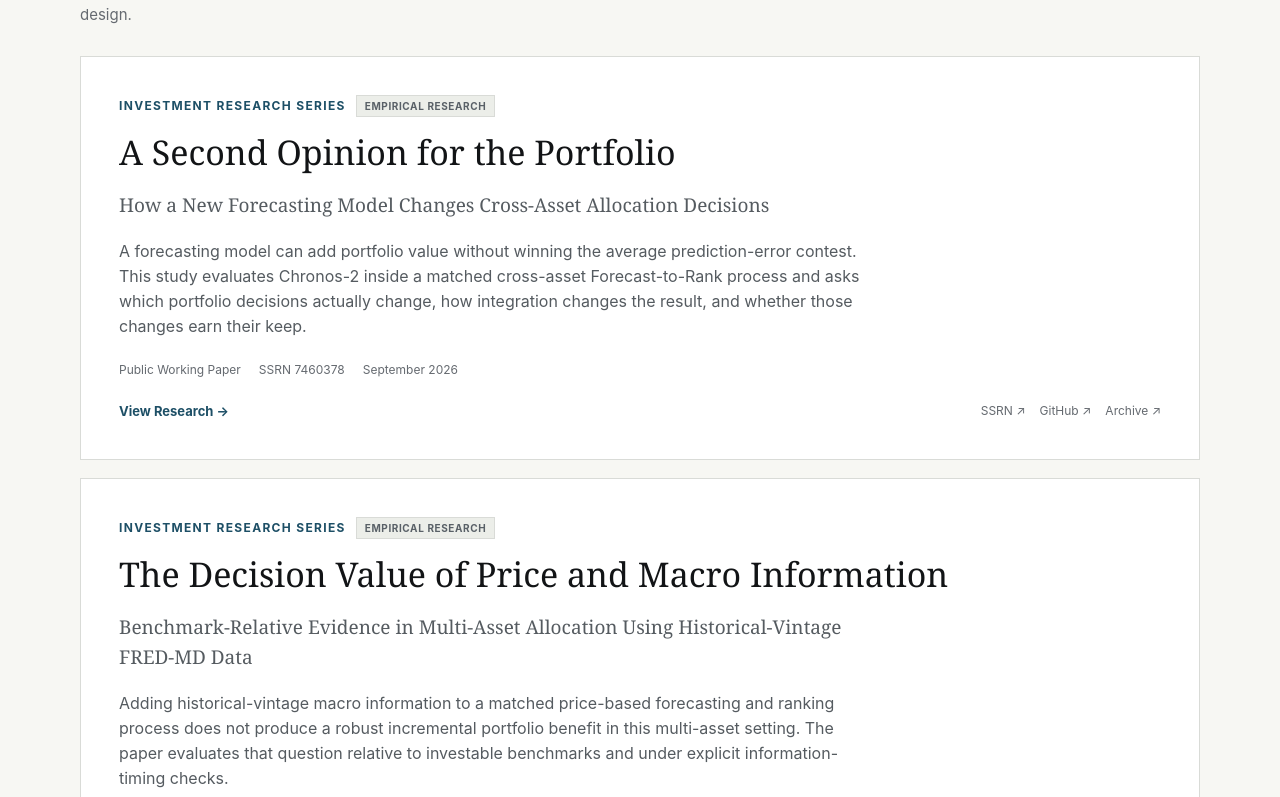
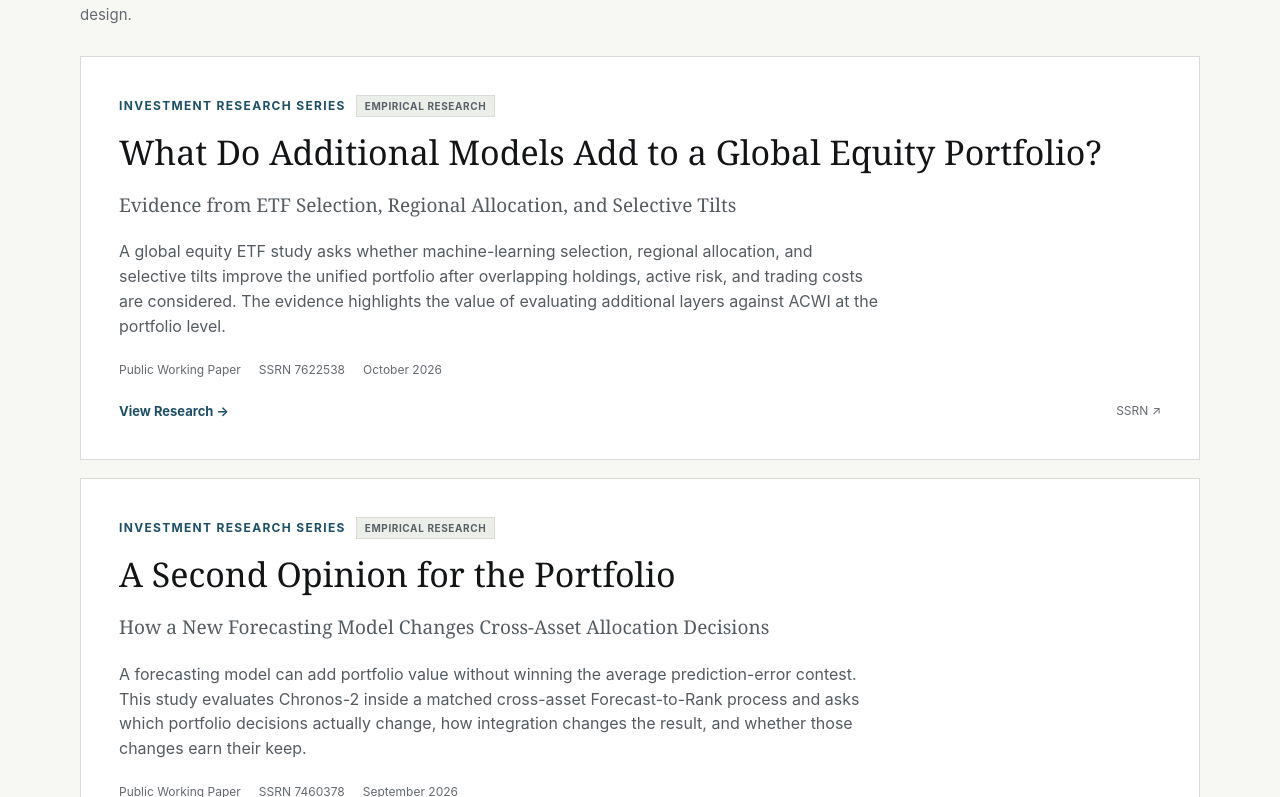
Before and after one commit to slackquant80/slackquant-research, a Next.js app: page /research in a window 1280 px wide. Shown: the part 763-1560 px from the top of the page. Built offline with nearby package versions, Linux system fonts and the light colour scheme; no server answers.

Commit message:
Register published Global Equity Alpha paper in public research catalog

```diff
--- a/src/data/research.ts
+++ b/src/data/research.ts
@@ -321,6 +321,41 @@ export const researchItems: ResearchItem[] = [
     }
   },
   {
+    slug: "equity-alpha",
+    title: "What Do Additional Models Add to a Global Equity Portfolio?",
+    subtitle: "Evidence from ETF Selection, Regional Allocation, and Selective Tilts",
+    stream: "investment",
+    streamLabel: "Investment Research Series",
+    investmentTrack: "empirical",
+    investmentTrackLabel: "Empirical Research",
+    status: "Public Working Paper",
+    ssrnId: "7622538",
+    dateLabel: "October 2026",
+    authorLine: "Sungkyu Lee",
+    affiliation: "Yonsei University",
+    shortSummary:
+      "A global equity ETF study asks whether machine-learning selection, regional allocation, and selective tilts improve the unified portfolio after overlapping holdings, active risk, and trading costs are considered. The evidence highlights the value of evaluating additional layers against ACWI at the portfolio level.",
+    researchQuestion:
+      "What do regional allocation and selective equity-ETF tilts add to a machine-learning primary selection portfolio when their holdings, costs, and benchmark-relative risks are evaluated together?",
+    findings: [
+      "Across the common reconstructed daily history from 31 January 2019 to 31 August 2026, Global Equity Alpha reports 18.9% annualized growth versus 13.8% for ACWI, with 6.15% tracking error and a 0.819 information ratio.",
+      "The complete portfolio's maximum relative drawdown versus ACWI is 8.10%, but active performance varies by market regime, including underperformance in 2022.",
+      "Regional allocation improves some measures of benchmark-relative stability while also reducing active return. Primary selection alone has the stronger recent active-return-to-tracking-error trade-off.",
+      "The small Selective Alpha layer and the combined architecture are evaluated on their incremental portfolio contribution, not on the number of distinct models or standalone backtests."
+    ],
+    tags: [
+      "Global Equity",
+      "ETF Portfolio Construction",
+      "Machine Learning",
+      "Regional Momentum",
+      "Benchmark-Relative Risk"
+    ],
+    links: {
+      ssrn: "https://papers.ssrn.com/sol3/papers.cfm?abstract_id=7622538",
+      operationalDashboard: "/dashboards/equity-alpha/"
+    }
+  },
+  {
     slug: "beyond-average-accuracy",
     title: "Beyond Average Accuracy",
     subtitle:
```
